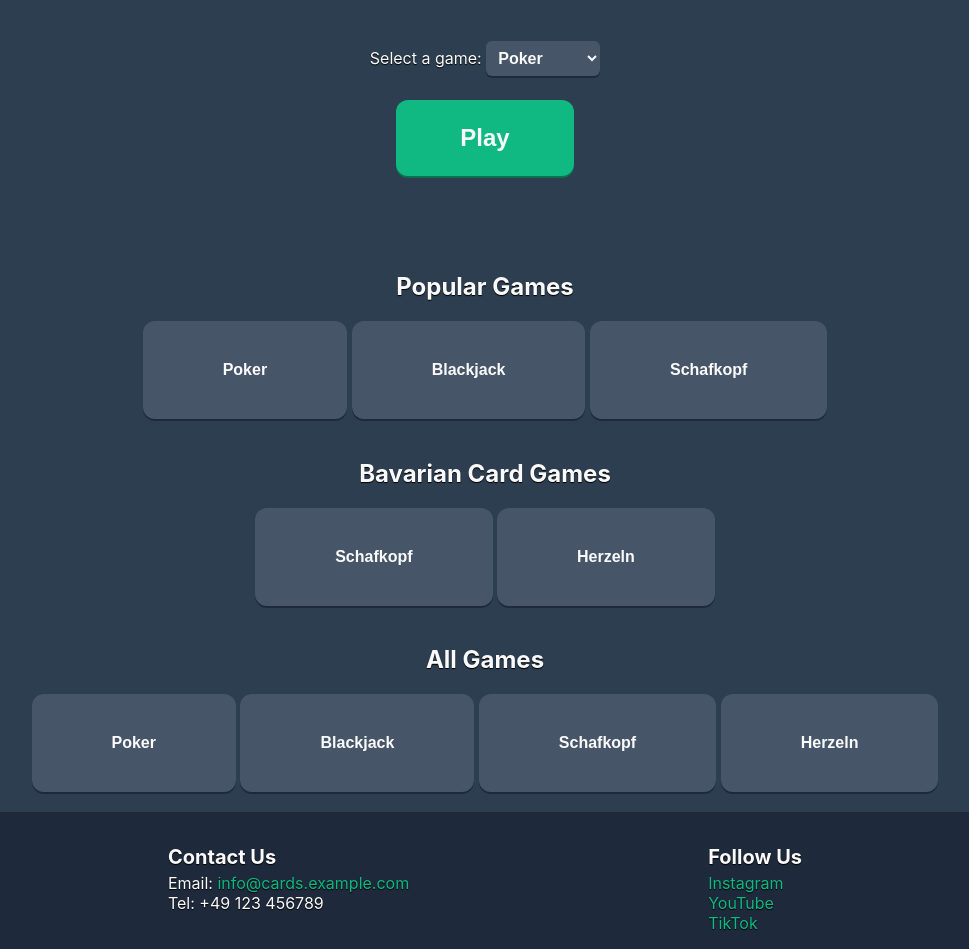
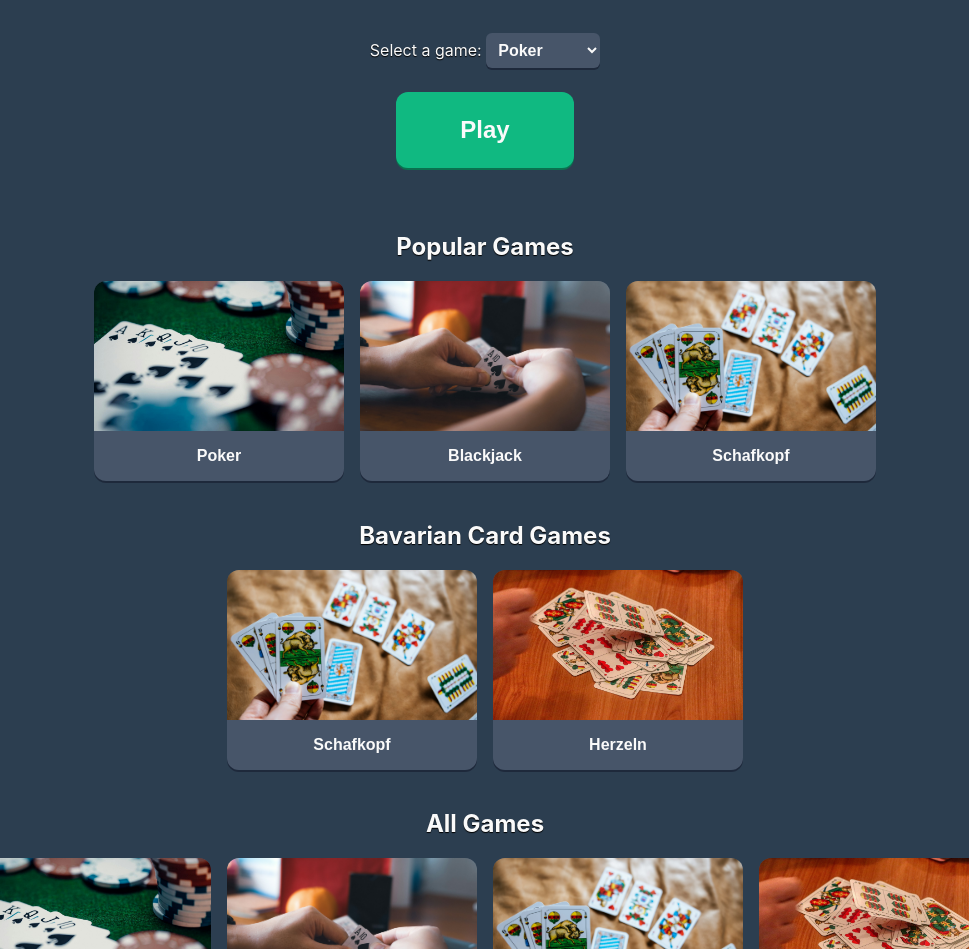
Before and after one commit to TheMangodude/cards.com, a plain HTML site: page index.html in a window 1280 px wide. Shown: the part 193-1142 px from the top of the page, without its empty margins (155-1124 px from the left). Drawn offline with Linux system fonts and the light colour scheme.

Commit message:
Added cards for the different games (with pictures)

```diff
--- a/index.html
+++ b/index.html
@@ -47,33 +47,33 @@
   <br>
 
   <section class="general-section">
+    <h2>Popular Games</h2>
     <div>
-      <h2>Popular Games</h2>
-      <button>Poker</button>
-      <button>Blackjack</button>
-      <button>Schafkopf</button>
+      <button><img src="imgs/poker.jpg"><label>Poker</label></button>
+      <button><img src="imgs/blackjack.jpg"><label>Blackjack</label></button>
+      <button><img src="imgs/schafkopf.jpg"><label>Schafkopf</label></button>
     </div>
   </section>
 
   <br>
 
   <section class="general-section">
+    <h2>Bavarian Card Games</h2>
     <div>
-      <h2>Bavarian Card Games</h2>
-      <button>Schafkopf</button>
-      <button>Herzeln</button>
+      <button><img src="imgs/schafkopf.jpg"><label>Schafkopf</label></button>
+      <button><img src="imgs/herzeln.jpg"><label>Herzeln</label></button>
     </div>
   </section>
 
   <br>
 
   <section class="general-section">
+    <h2>All Games</h2>
     <div>
-      <h2>All Games</h2>
-      <button>Poker</button>
-      <button>Blackjack</button>
-      <button>Schafkopf</button>
-      <button>Herzeln</button>
+      <button><img src="imgs/poker.jpg"><label>Poker</label></button>
+      <button><img src="imgs/blackjack.jpg"><label>Blackjack</label></button>
+      <button><img src="imgs/schafkopf.jpg"><label>Schafkopf</label></button>
+      <button><img src="imgs/herzeln.jpg"><label>Herzeln</label></button>
     </div>
   </section>
 
--- a/style.css
+++ b/style.css
@@ -4,6 +4,7 @@ body {
   text-align: center;
   font-family: -apple-system, BlinkMacSystemFont, 'Segoe UI', 'Ubuntu', Roboto, 'Helvetica Neue', 'Liberation Sans', Arial, sans-serif;
   text-shadow: 0px 1px 1px black;
+  margin: 0;
 }
 
 nav ul {
@@ -11,7 +12,7 @@ nav ul {
   justify-content: center;
   list-style: none;
   padding: 0;
-  margin: 0;
+  margin: 1rem;
 }
 
 nav li {
@@ -69,7 +70,6 @@ footer p {
 .play-section {
   display: flex;
   justify-content: center;
-  margin: 2rem;
 }
 
 .play-section select {
@@ -110,23 +110,27 @@ footer p {
   filter: drop-shadow(0 0 0.5rem #10b981);
 }
 
-.general-section {
+.general-section div {
   display: flex;
   justify-content: center;
+  gap: 1rem;
+  flex-wrap: wrap;
 }
 
 .general-section button {
+  display: flex;
+  flex-direction: column;
+  align-items: center;
   background-color: #475569;
   color: #fafafa;
   font-size: 1rem;
   font-weight: bold;
-  padding: 2.5rem;
-  padding-left: 5rem;
-  padding-right: 5rem;
+  padding: 0;
   border-radius: 12px;
   border-style: none;
   box-shadow: 0px 2px #1e293b;
   transition-duration: 0.2s;
+  width: 250px;
 }
 
 .general-section button:hover {
@@ -134,3 +138,15 @@ footer p {
   background-color: #1e293b;
   filter: drop-shadow(0 0 0.5rem #1e293b);
 }
+
+.general-section button img {
+  width: 250px;
+  height: 150px;
+  border-top-left-radius: 12px;
+  border-top-right-radius: 12px;
+  object-fit: cover;
+}
+
+.general-section button label {
+  padding: 1rem;
+}
```
Also changed, not shown: imgs/blackjack.jpg (added), imgs/herzeln.jpg (added), imgs/poker.jpg (added), imgs/schafkopf.jpg (added).
